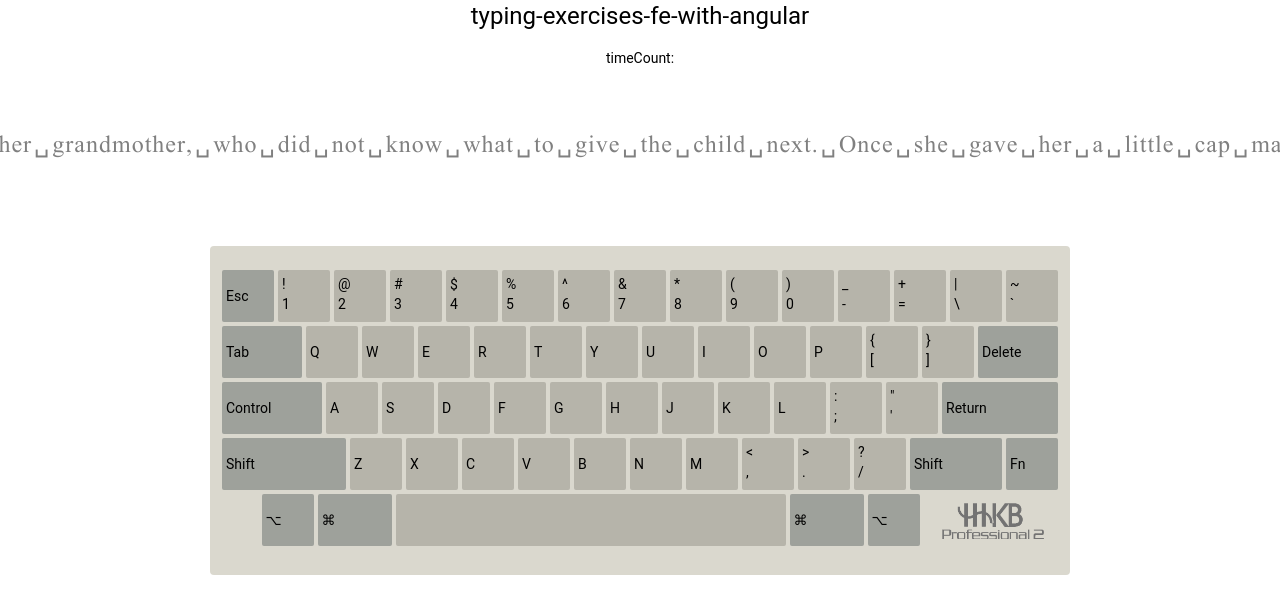
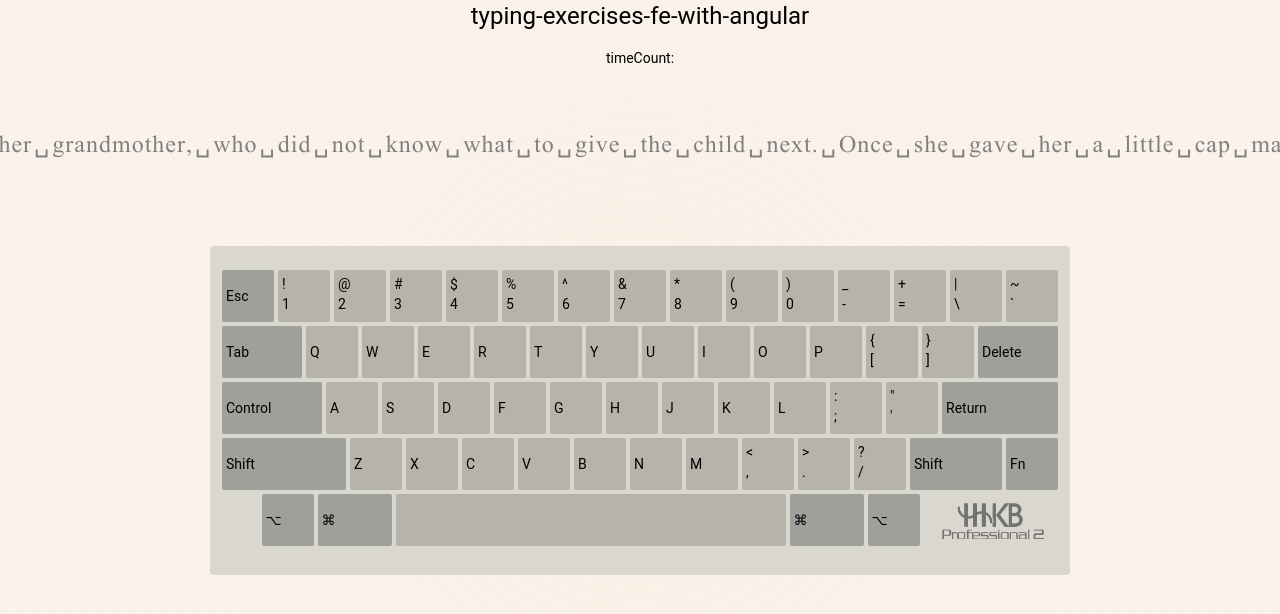
Before and after one commit to hanhan9449/typing-exercises-fe-with-angular, an Angular app: page / in a window 1280 px wide. Shown: the top 614 px of the page. Built offline with nearby package versions, Linux system fonts and the light colour scheme.

Commit message:
feat: 添加背景

```diff
--- a/src/styles.css
+++ b/src/styles.css
@@ -1,10 +1,16 @@
 /* You can add global styles to this file, and also import other style files */
 
 :root {
-  --hhkb-keyboard-bg-color: rgb(218,216,206);
-  --hhkb-keyboard-key-milk-white-color: rgb(182,180,170);
-  --hhkb-keyboard-key-grey-color: rgb(158,161,155);
+  --hhkb-keyboard-bg-color: rgb(218, 216, 206);
+  --hhkb-keyboard-key-milk-white-color: rgb(182, 180, 170);
+  --hhkb-keyboard-key-grey-color: rgb(158, 161, 155);
 }
 
-html, body { height: 100%; }
-body { margin: 0;}
+html, body {
+  height: 100%;
+}
+
+body {
+  margin: 0;
+  background: radial-gradient(circle, rgb(250 240 230 /1), rgb( 250 240 230 /.8))
+}
```
